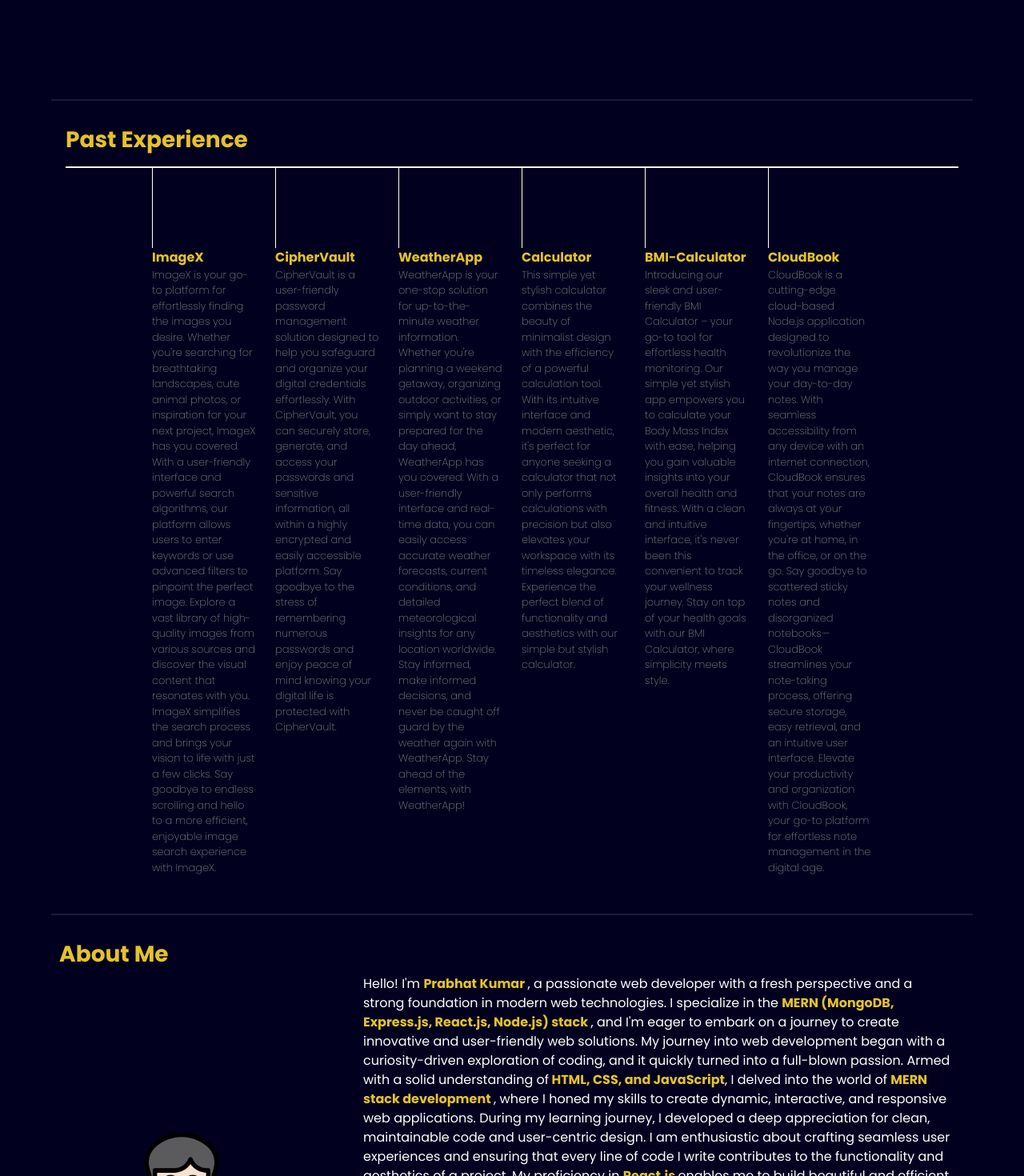
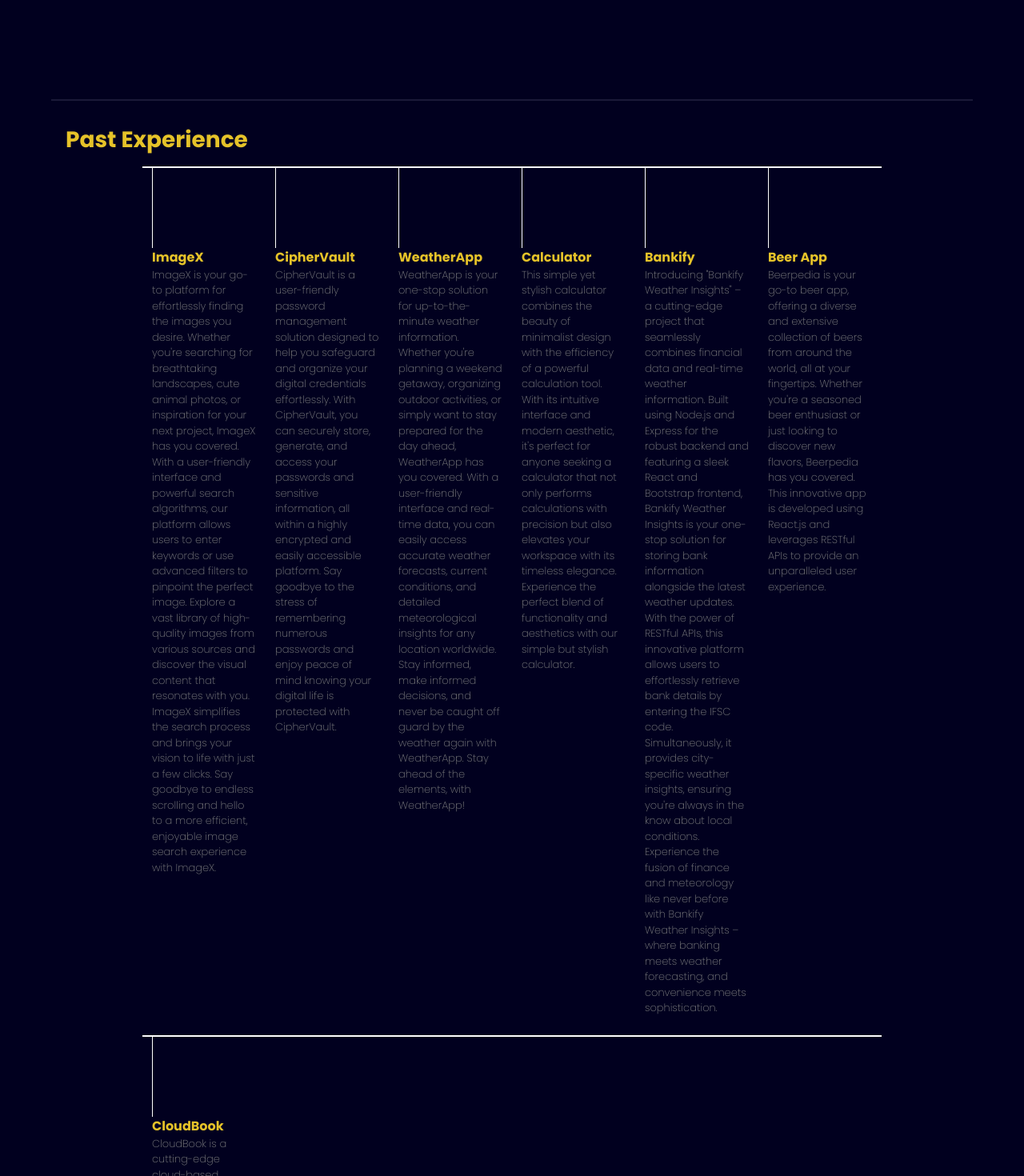
Before and after one commit to PrabhatKumardhiman/MyPortfolio, a React (Create React App) app: page / in a window 1280 px wide. Shown: the part 474-1944 px from the top of the page at 80% size. Built offline with nearby package versions, Linux system fonts and the light colour scheme.

Commit message:
Adding Projects

```diff
--- a/public/index.html
+++ b/public/index.html
@@ -6,6 +6,7 @@
   <meta name="viewport" content="width=device-width, initial-scale=1" />
   <meta name="theme-color" content="#000000" />
   <meta name="description" content="Explore my creative portfolio showcasing a diverse range of projects." />
+  <link rel="icon" type="image/x-icon" href="https://cdn-icons-png.flaticon.com/512/1096/1096028.png">
   <link href="https://cdn.jsdelivr.net/npm/bootstrap@5.3.1/dist/css/bootstrap.min.css" rel="stylesheet"
     integrity="sha384-4bw+/aepP/YC94hEpVNVgiZdgIC5+VKNBQNGCHeKRQN+PtmoHDEXuppvnDJzQIu9" crossorigin="anonymous">
   <title>Prabhat - Portfolio</title>
--- a/src/component/body/Main.js
+++ b/src/component/body/Main.js
@@ -52,37 +52,50 @@ const Main = () => {
                     <h1 className='fs-3 yellow'>Past Experience</h1>
 
                     <div className="trackerBox">
+                        <div className="row gap-0 px-md-5 mx-md-5 mb-5 ">
                         <div className="horizontalLine"></div>
-                        <div className="row gap-0 px-md-5 mx-md-5 mb-5 ">
                             <div className="col-12 col-md-2 mycol">
                                 <div className="verticalLine"></div>
-                                <div className="trackerBoxTitle"><a className = "text-decoration-none yellow" href="https://prabhatkumardhiman.github.io/ImageX/">ImageX</a></div>
+                                <div className="trackerBoxTitle"><a className="text-decoration-none yellow" href="https://prabhatkumardhiman.github.io/ImageX/">ImageX</a></div>
                                 <div className="trackerBoxDescription">ImageX is your go-to platform for effortlessly finding the images you desire. Whether you're searching for breathtaking landscapes, cute animal photos, or inspiration for your next project, ImageX has you covered. With a user-friendly interface and powerful search algorithms, our platform allows users to enter keywords or use advanced filters to pinpoint the perfect image. Explore a vast library of high-quality images from various sources and discover the visual content that resonates with you. ImageX simplifies the search process and brings your vision to life with just a few clicks. Say goodbye to endless scrolling and hello to a more efficient, enjoyable image search experience with ImageX.</div>
                             </div>
                             <div className="col-12 col-md-2 mycol">
                                 <div className="verticalLine"></div>
-                                <div className="trackerBoxTitle"><a className = "text-decoration-none yellow" href="https://ciphervault-xqwt.onrender.com/">CipherVault</a></div>
+                                <div className="trackerBoxTitle"><a className="text-decoration-none yellow" href="https://ciphervault.netlify.app/">CipherVault</a></div>
                                 <div className="trackerBoxDescription">CipherVault is a user-friendly password management solution designed to help you safeguard and organize your digital credentials effortlessly. With CipherVault, you can securely store, generate, and access your passwords and sensitive information, all within a highly encrypted and easily accessible platform. Say goodbye to the stress of remembering numerous passwords and enjoy peace of mind knowing your digital life is protected with CipherVault.</div>
                             </div>
                             <div className="col-12 col-md-2 mycol">
                                 <div className="verticalLine"></div>
-                                <div className="trackerBoxTitle"><a className = "text-decoration-none yellow" href="https://prabhatkumardhiman.github.io/WeatherApp/">WeatherApp</a></div>
+                                <div className="trackerBoxTitle"><a className="text-decoration-none yellow" href="https://prabhatkumardhiman.github.io/WeatherApp/">WeatherApp</a></div>
                                 <div className="trackerBoxDescription">WeatherApp is your one-stop solution for up-to-the-minute weather information. Whether you're planning a weekend getaway, organizing outdoor activities, or simply want to stay prepared for the day ahead, WeatherApp has you covered. With a user-friendly interface and real-time data, you can easily access accurate weather forecasts, current conditions, and detailed meteorological insights for any location worldwide. Stay informed, make informed decisions, and never be caught off guard by the weather again with WeatherApp. Stay ahead of the elements, with WeatherApp!</div>
                             </div>
                             <div className="col-12 col-md-2 mycol">
                                 <div className="verticalLine"></div>
-                                <div className="trackerBoxTitle"><a className = "text-decoration-none yellow" href="https://prabhatkumardhiman.github.io/Calculator/">Calculator</a></div>
+                                <div className="trackerBoxTitle"><a className="text-decoration-none yellow" href="https://prabhatkumardhiman.github.io/Calculator/">Calculator</a></div>
                                 <div className="trackerBoxDescription">This simple yet stylish calculator combines the beauty of minimalist design with the efficiency of a powerful calculation tool. With its intuitive interface and modern aesthetic, it's perfect for anyone seeking a calculator that not only performs calculations with precision but also elevates your workspace with its timeless elegance. Experience the perfect blend of functionality and aesthetics with our simple but stylish calculator.</div>
                             </div>
                             <div className="col-12 col-md-2 mycol">
                                 <div className="verticalLine"></div>
-                                <div className="trackerBoxTitle"><a className = "text-decoration-none yellow" href="https://prabhatkumardhiman.github.io/BMI-Calculator/">BMI-Calculator</a></div>
-                                <div className="trackerBoxDescription">Introducing our sleek and user-friendly BMI Calculator – your go-to tool for effortless health monitoring. Our simple yet stylish app empowers you to calculate your Body Mass Index with ease, helping you gain valuable insights into your overall health and fitness. With a clean and intuitive interface, it's never been this convenient to track your wellness journey. Stay on top of your health goals with our BMI Calculator, where simplicity meets style.</div>
+                                <div className="trackerBoxTitle"><a className="text-decoration-none yellow" href="https://prabhatkumardhiman.github.io/ypatrol-bank-details/">Bankify</a></div>
+                                <div className="trackerBoxDescription">Introducing "Bankify Weather Insights" – a cutting-edge project that seamlessly combines financial data and real-time weather information. Built using Node.js and Express for the robust backend and featuring a sleek React and Bootstrap frontend, Bankify Weather Insights is your one-stop solution for storing bank information alongside the latest weather updates.
+
+                                    With the power of RESTful APIs, this innovative platform allows users to effortlessly retrieve bank details by entering the IFSC code. Simultaneously, it provides city-specific weather insights, ensuring you're always in the know about local conditions.
+
+                                    Experience the fusion of finance and meteorology like never before with Bankify Weather Insights – where banking meets weather forecasting, and convenience meets sophistication. </div>
                             </div>
                             <div className="col-12 col-md-2 mycol">
                                 <div className="verticalLine"></div>
-                                <div className="trackerBoxTitle"><a className = "text-decoration-none yellow" href="https://prabhatkumardhiman.github.io/CloudBook/">CloudBook</a></div>
-                                <div className="trackerBoxDescription">CloudBook is a cutting-edge cloud-based Node.js application designed to revolutionize the way you manage your day-to-day notes. With seamless accessibility from any device with an internet connection, CloudBook ensures that your notes are always at your fingertips, whether you're at home, in the office, or on the go. Say goodbye to scattered sticky notes and disorganized notebooks—CloudBook streamlines your note-taking process, offering secure storage, easy retrieval, and an intuitive user interface. Elevate your productivity and organization with CloudBook, your go-to platform for effortless note management in the digital age.</div>
+                                <div className="trackerBoxTitle"><a className="text-decoration-none yellow" href="https://prabhatkumardhiman.github.io/Beer/">Beer App</a></div>
+                                <div className="trackerBoxDescription">Beerpedia is your go-to beer app, offering a diverse and extensive collection of beers from around the world, all at your fingertips. Whether you're a seasoned beer enthusiast or just looking to discover new flavors, Beerpedia has you covered. This innovative app is developed using React.js and leverages RESTful APIs to provide an unparalleled user experience.
+
+                                </div>
+                            </div>
+                        <div className="horizontalLine mt-4"></div>
+                            <div className="col-12 col-md-2 mycol">
+                                <div className="verticalLine"></div>
+                                <div className="trackerBoxTitle"><a className="text-decoration-none yellow" href="https://cloudbook-prabhat.netlify.app/">CloudBook</a></div>
+                                <div className="trackerBoxDescription">CloudBook is a cutting-edge cloud-based Node.js application designed to revolutionize the way you manage your day-to-day notes. With seamless accessibility from any device with an internet connection, CloudBook ensures that your notes are always at your fingertips, whether you're at home, in the office, or on the go. Say goodbye to scattered sticky notes and disorganized notebooks—CloudBook streamlines your note-taking process, offering secure storage, easy retrieval, and an intuitive user interface. Elevate your productivity and organization with CloudBook, your go-to platform for effortless note management in the digital age.
+                                </div>
                             </div>
                         </div>
                     </div>
@@ -133,7 +146,7 @@ const Main = () => {
                                     <label htmlFor="exampleInputEmail1" className=" fs-5 fs-5">
                                         Email address
                                     </label>
-                                    <h6 className = "yellow" style={{fontSize : "12px"}}>
+                                    <h6 className="yellow" style={{ fontSize: "12px" }}>
                                         prabhatkumardhi@gmail.com
                                     </h6>
                                 </div>
@@ -141,7 +154,7 @@ const Main = () => {
                                     <label htmlFor="exampleInputEmail1" className=" fs-5">
                                         Name
                                     </label>
-                                    <h6 className = "yellow" style={{fontSize : "12px"}}>
+                                    <h6 className="yellow" style={{ fontSize: "12px" }}>
                                         Prabhat Kumar
                                     </h6>
                                 </div>
@@ -149,10 +162,10 @@ const Main = () => {
                                     <label htmlFor="exampleInputEmail1" className=" fs-5">
                                         Phone No.
                                     </label>
-                                    <h6 className = "yellow" style={{fontSize : "12px"}}>
+                                    <h6 className="yellow" style={{ fontSize: "12px" }}>
                                         +91-8057688368
                                     </h6>
-                                    <h6 className = "yellow" style={{fontSize : "12px"}}>
+                                    <h6 className="yellow" style={{ fontSize: "12px" }}>
                                         +91-9837470197
                                     </h6>
                                 </div>
@@ -160,7 +173,7 @@ const Main = () => {
                                     <label htmlFor="exampleInputEmail1" className=" fs-5">
                                         Current Location
                                     </label>
-                                    <h6 className = "yellow" style={{fontSize : "12px"}}>
+                                    <h6 className="yellow" style={{ fontSize: "12px" }}>
                                         Sector - 72, Noida, UttarPradesh (201304)
                                     </h6>
                                 </div>
@@ -168,7 +181,7 @@ const Main = () => {
                                     <label htmlFor="exampleInputEmail1" className=" fs-5">
                                         HomeTown
                                     </label>
-                                    <h6 className = "yellow" style={{fontSize : "12px"}}>
+                                    <h6 className="yellow" style={{ fontSize: "12px" }}>
                                         Jwalapur, Haridwar, Uttarakhand (249407)
                                     </h6>
                                 </div>
--- a/src/index.css
+++ b/src/index.css
@@ -164,6 +164,8 @@ nav {
   margin-top: 1rem;
 }
 
+
+
 .fourthSection .btn {
   border: 1px solid rgb(32, 32, 56);
   color: white;
@@ -186,3 +188,8 @@ nav {
   margin-top: 3rem;
   padding-top: 3rem;
 }
+
+@media (max-width : 780px) {
+  .horizontalLine{
+    display: none  }
+}
```
Also changed, not shown: 1 other file (tests, documents, lock files or other folders).
